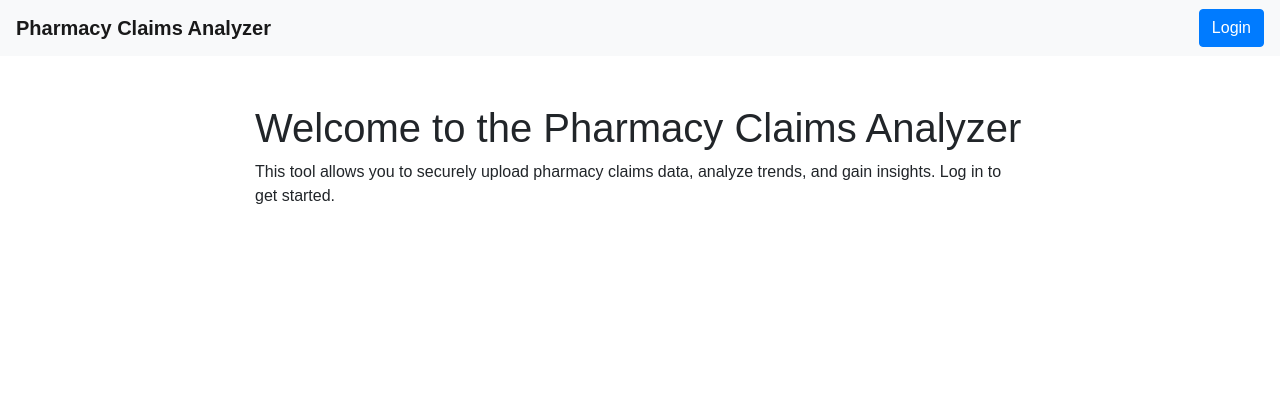
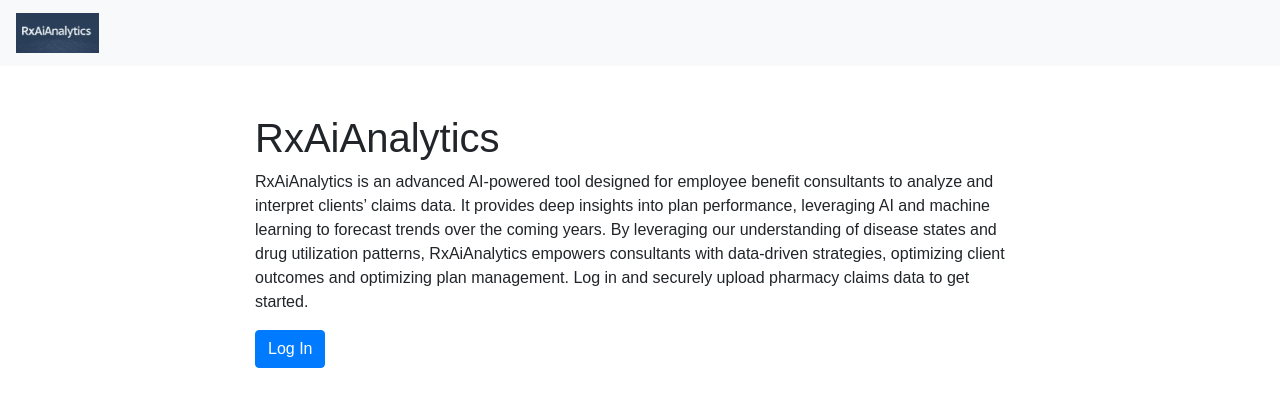
Before and after one commit to colindavis787/RxAi, a Flask app: page / in a window 1280 px wide. Shown: the top 407 px of the page. Run offline with Flask 3, Linux system fonts and the light colour scheme; some libraries are stand-ins or nearby versions.

Commit message:
Update index.html with RxAi logo and new introductory text

```diff
--- a/website/templates/index.html
+++ b/website/templates/index.html
@@ -3,18 +3,26 @@
 <head>
     <meta charset="UTF-8">
     <meta name="viewport" content="width=device-width, initial-scale=1.0">
-    <title>Pharmacy Claims Analyzer</title>
+    <title>RxAiAnalytics</title>
     <link rel="stylesheet" href="https://stackpath.bootstrapcdn.com/bootstrap/4.5.2/css/bootstrap.min.css">
     <link rel="stylesheet" href="/static/css/styles.css">
+    <style>
+        .navbar-brand img {
+            height: 40px;
+            width: auto;
+        }
+    </style>
 </head>
 <body>
     <nav class="navbar navbar-light bg-light">
-        <a class="navbar-brand" href="/">Pharmacy Claims Analyzer</a>
-        <a class="btn btn-primary" href="/login">Login</a>
+        <a class="navbar-brand" href="/">
+            <img src="/static/images/rxai_logo.jpg" alt="RxAiAnalytics Logo">
+        </a>
     </nav>
     <div class="container mt-5">
-        <h1>Welcome to the Pharmacy Claims Analyzer</h1>
-        <p>This tool allows you to securely upload pharmacy claims data, analyze trends, and gain insights. Log in to get started.</p>
+        <h1>RxAiAnalytics</h1>
+        <p>RxAiAnalytics is an advanced AI-powered tool designed for employee benefit consultants to analyze and interpret clients’ claims data. It provides deep insights into plan performance, leveraging AI and machine learning to forecast trends over the coming years. By leveraging our understanding of disease states and drug utilization patterns, RxAiAnalytics empowers consultants with data-driven strategies, optimizing client outcomes and optimizing plan management. Log in and securely upload pharmacy claims data to get started.</p>
+        <a href="/login" class="btn btn-primary">Log In</a>
     </div>
     <script src="/static/js/script.js"></script>
 </body>
```
